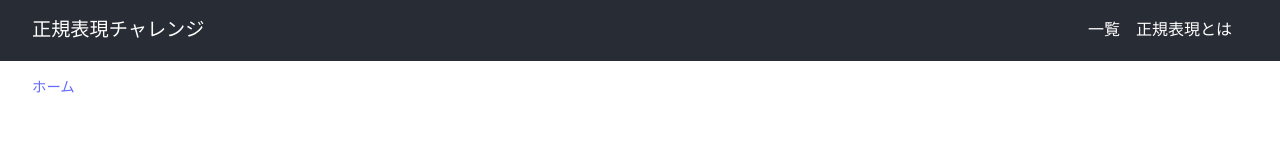
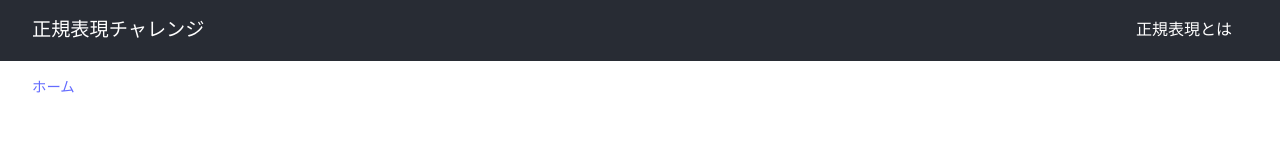
Before and after one commit to ishi720/regex-challenge, a React (Vite) app in the folder client/: page / in a window 1280 px wide. Shown: the top 160 px of the page. Built offline with nearby package versions, Linux system fonts and the light colour scheme.

Commit message:
ヘッダーの一覧リンク削除

```diff
--- a/client/src/components/Header.tsx
+++ b/client/src/components/Header.tsx
@@ -16,7 +16,6 @@ const Header: React.FC = () => {
       <Link to="/" style={{ textDecoration: 'none', color: 'white', fontWeight: 'bold', fontSize: '1.2rem' }}>
       正規表現チャレンジ</Link>
       <nav>
-        <Link to="/list" style={{ color: 'white', marginRight: '1rem' }}>一覧</Link>
         <Link to="/about" style={{ color: 'white', marginRight: '1rem' }}>正規表現とは</Link>
       </nav>
     </header>
```
